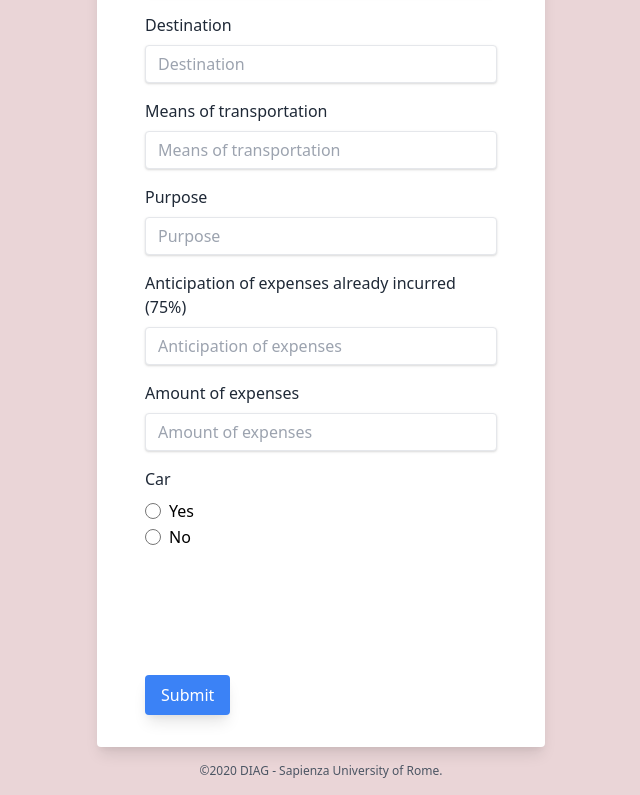
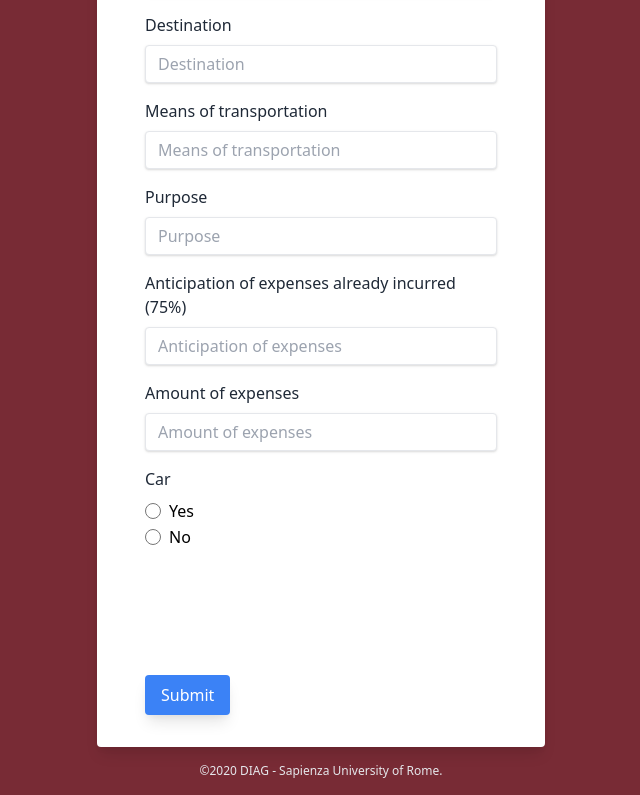
Before and after one commit to marco2012/form, a plain HTML site: page index.html in a window 1280 px wide. Shown: the part 829-1624 px from the top of the page, without its empty margins (319-959 px from the left). Drawn offline with nearby package versions, Linux system fonts and the light colour scheme.

Commit message:
background color

```diff
--- a/index.html
+++ b/index.html
@@ -15,7 +15,7 @@
 
     <title>Sapienza</title>
   </head>
-  <body style="background-color: #ead5d7">
+  <body style="background-color: #782b35">
     <!-- component -->
     <div class="flex items-center justify-center pt-8">
       <div class="w-full max-w-md">
@@ -305,7 +305,7 @@
             </button>
           </div>
         </form>
-        <p class="text-center text-gray-600 text-xs pb-4">
+        <p class="text-center text-gray-200 text-xs pb-4">
           &copy;2020 DIAG - Sapienza University of Rome.
         </p>
       </div>
```
